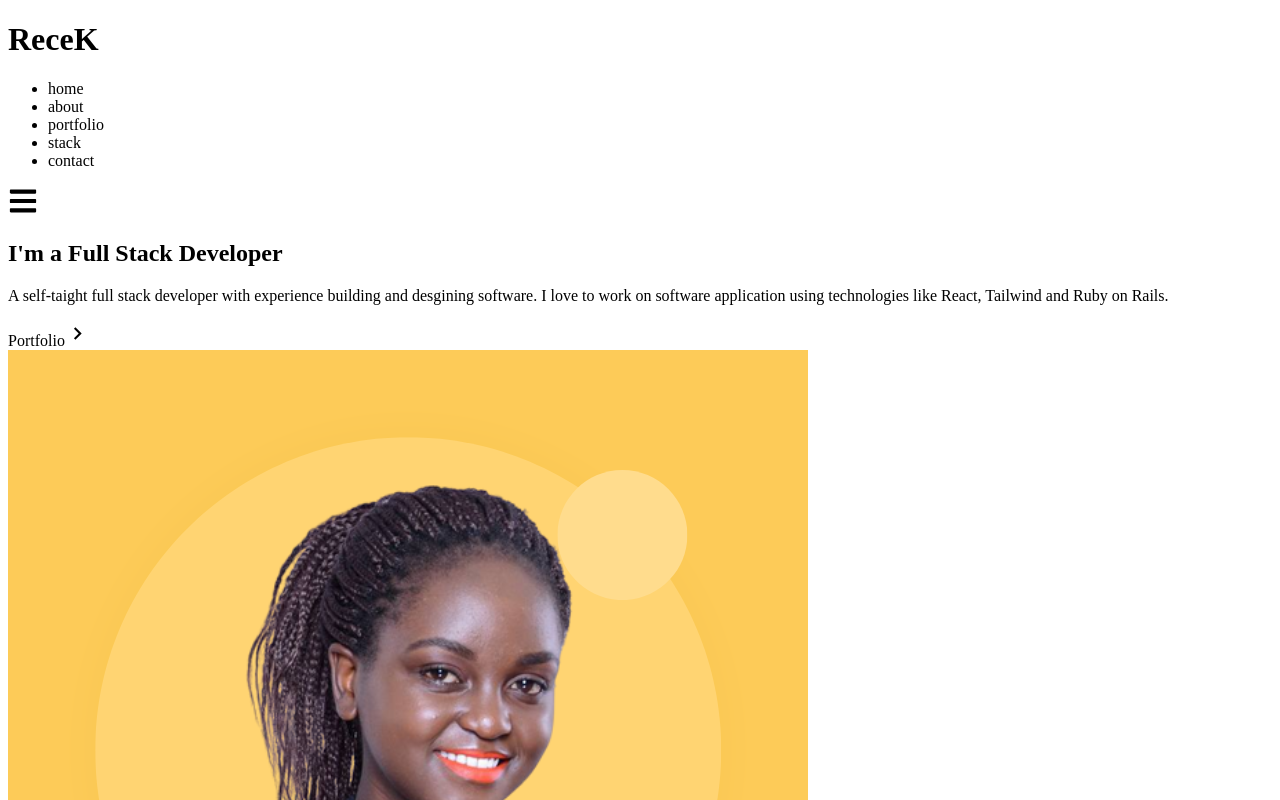
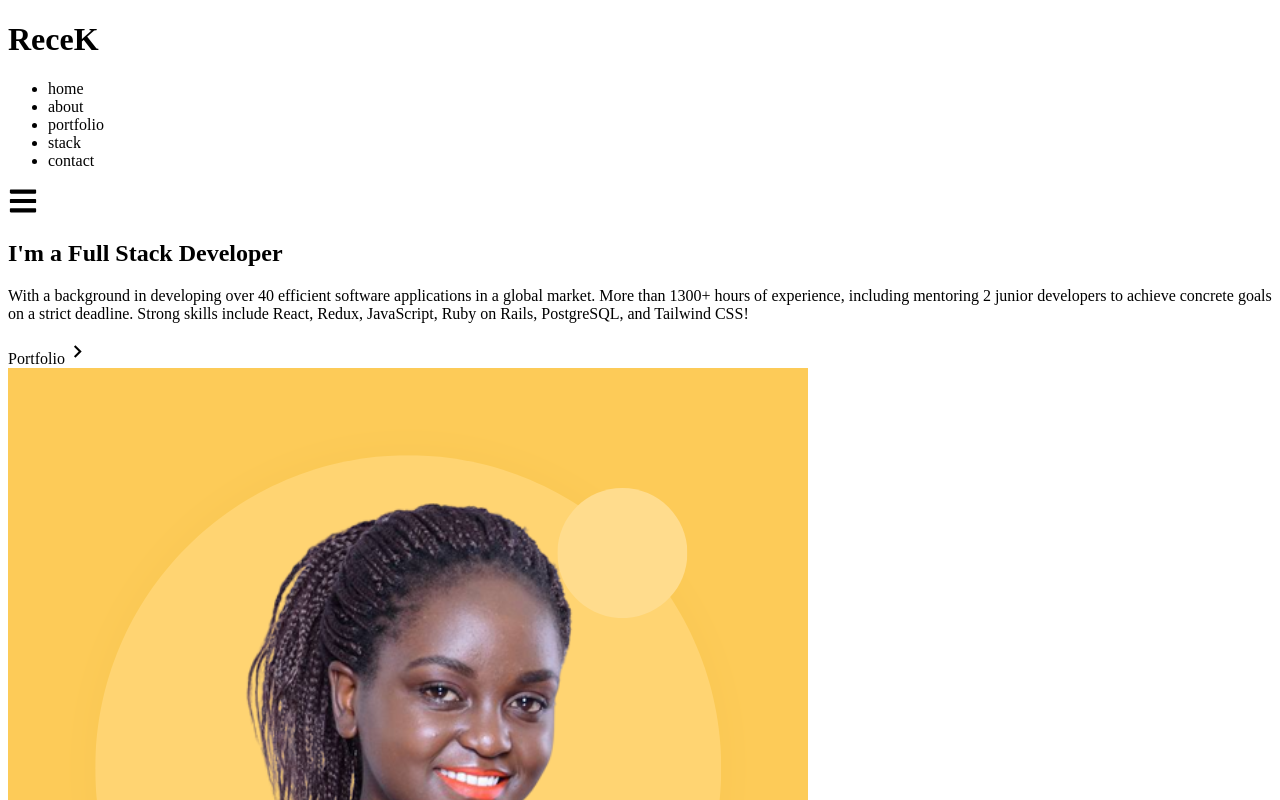
Before and after one commit to Recillah-Khamala/Portfolio, a React (Create React App) app: page / in a window 1280 px wide. Shown: the top 800 px of the page. Built offline with nearby package versions, Linux system fonts and the light colour scheme; the HTML template or start-up script is replaced by a standard one.

Commit message:
Change the home message

```diff
--- a/src/components/Home.jsx
+++ b/src/components/Home.jsx
@@ -15,8 +15,7 @@ const Home = () => {
             I'm a Full Stack Developer
           </h2>
           <p className="text-gray-500 py-4 max-w-md">
-            A self-taight full stack developer with experience building and desgining software.
-            I love to work on software application using technologies like React, Tailwind and Ruby on Rails.
+          With a background in developing over 40 efficient software applications in a global market. More than 1300+ hours of experience, including mentoring 2 junior developers to achieve concrete goals on a strict deadline. Strong skills include React, Redux, JavaScript, Ruby on Rails, PostgreSQL, and Tailwind CSS!
           </p>
 
           <div>
```
